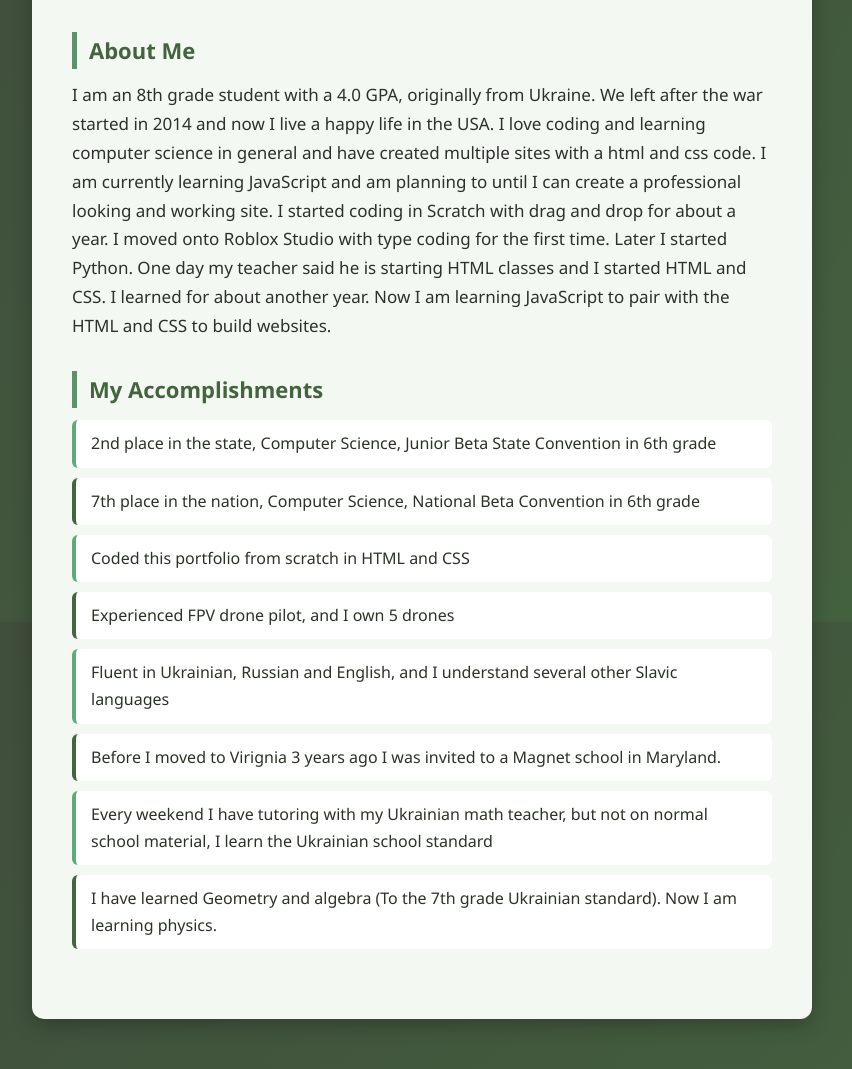
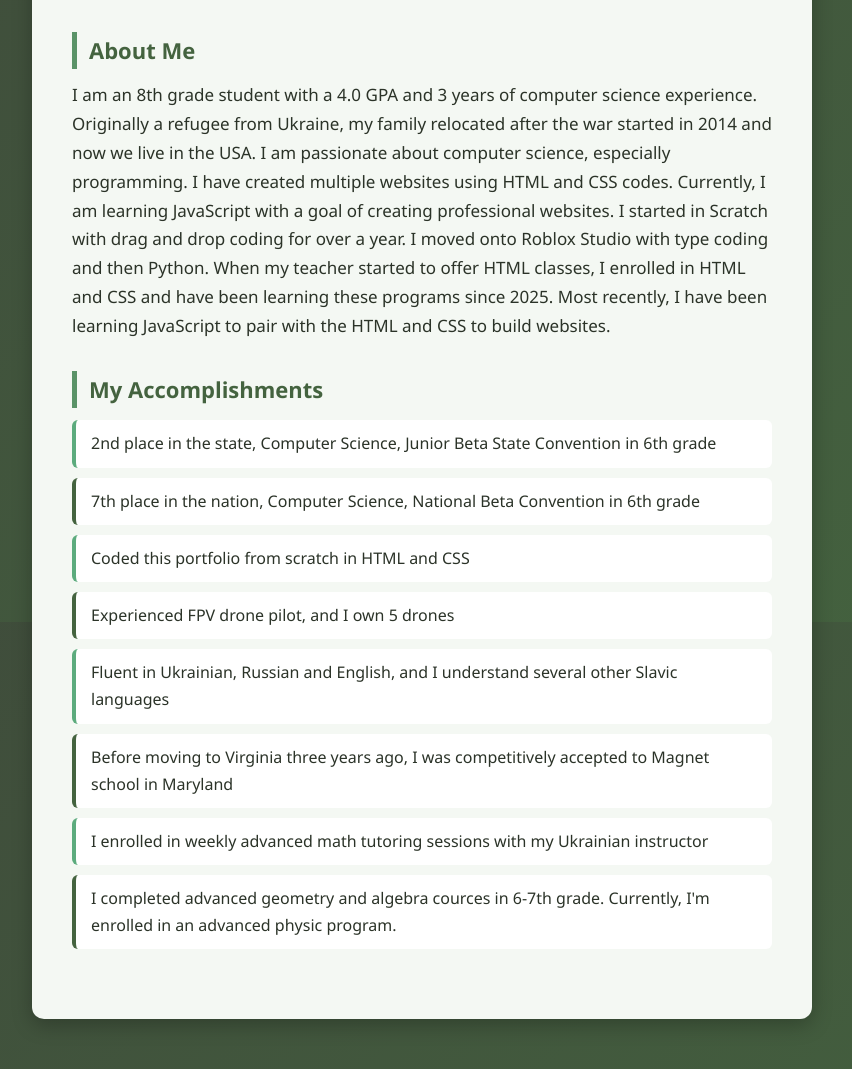
Before and after one commit to fedir-debug/fedir-debug.github.io, a plain HTML site: page index.html in a window 1280 px wide. Shown: the part 178-1247 px from the top of the page, without its empty margins (218-1070 px from the left). Drawn offline with Linux system fonts and the light colour scheme; a script that the page names is missing.

Commit message:
Add files via upload

```diff
--- a/index.html
+++ b/index.html
@@ -15,11 +15,8 @@
     <div class="aboutme">
     <h2 id="aboutme">About Me</h2>
     <p id="tagOne">
-        I am an 8th grade student with a 4.0 GPA, originally from Ukraine. We left after the war started in 2014 and now I
-        live a happy life in the USA. I love coding and learning computer science in general and have created multiple sites
-        with a html and css code. I am currently learning JavaScript and am planning to until I can create a professional looking and working site.
-        I started coding in Scratch with drag and drop for about a year. I moved onto Roblox Studio with type coding for the first time. Later I started Python. One day my teacher said he is starting HTML classes and I started HTML and CSS. I learned for about another year. Now I am learning JavaScript to pair with the HTML and CSS to build websites.
-
+        I am an 8th grade student with a 4.0 GPA and 3 years of computer science experience. Originally a refugee from Ukraine, my family relocated after the war started in 2014 and now we live in the USA.
+I am passionate about computer science, especially programming. I have created multiple websites using HTML and CSS codes. Currently, I am learning JavaScript with a goal of creating professional websites. I started in Scratch with drag and drop coding for over a year. I moved onto Roblox Studio with type coding and then Python. When my teacher started to offer HTML classes, I enrolled in HTML and CSS and have been learning these programs since 2025. Most recently, I have been learning JavaScript to pair with the HTML and CSS to build websites.
 
     </p>
     </div>
@@ -40,9 +37,9 @@
     <li>Coded this portfolio from scratch in HTML and CSS</li>
     <li>Experienced FPV drone pilot, and I own 5 drones</li>
     <li>Fluent in Ukrainian, Russian and English, and I understand several other Slavic languages</li>
-    <li>Before I moved to Virignia 3 years ago I was invited to a Magnet school in Maryland.</li>
-    <li>Every weekend I have tutoring with my Ukrainian math teacher, but not on normal school material, I learn the Ukrainian school standard</li>
-    <li>I have learned Geometry and algebra (To the 7th grade Ukrainian standard). Now I am learning physics.</li>
+    <li>Before moving to Virginia three years ago, I was competitively accepted to Magnet school in Maryland</li>
+    <li>I enrolled in weekly advanced math tutoring sessions with my Ukrainian instructor</li>
+    <li>I completed advanced geometry and algebra cources in 6-7th grade. Currently, I'm enrolled in an advanced physic program.</li>
 
   </ul>
     </div>
```
